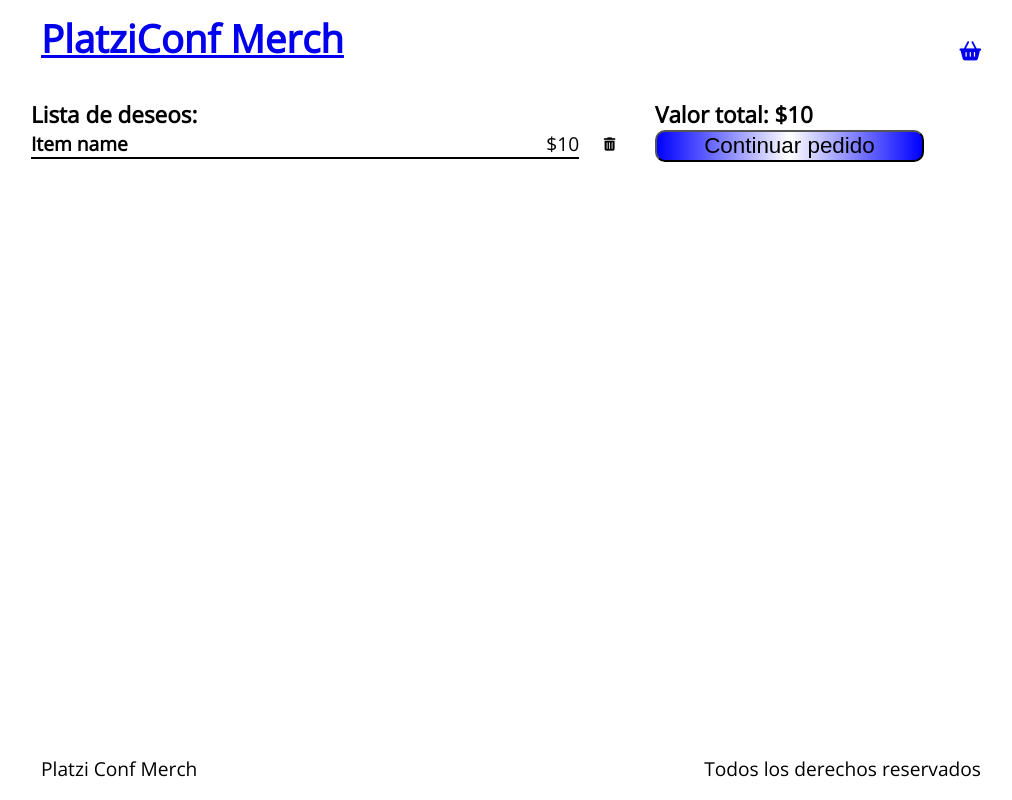
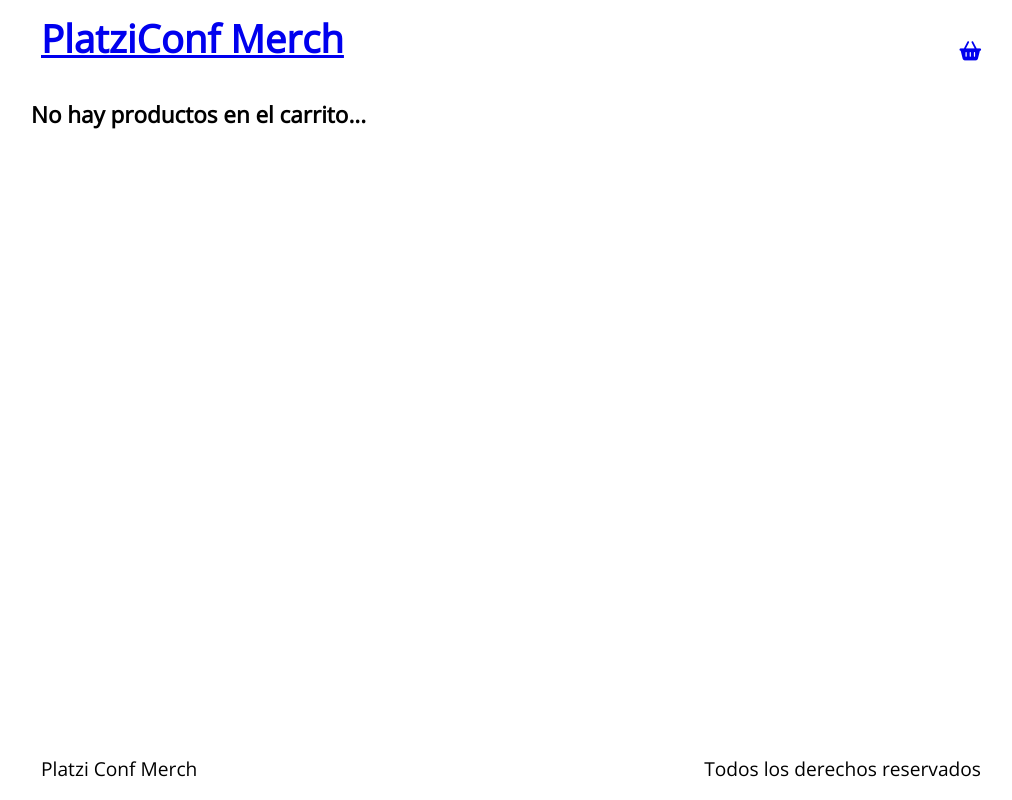
Before and after one commit to juancho20sp/hooks-platzi, a React app: page /checkout in a window 1280 px wide. Shown: the whole page, without its empty margins (129-1141 px from the left). Built offline with nearby package versions, Linux system fonts and the light colour scheme.

Commit message:
Checkout logic added

```diff
--- a/src/components/Header/Header.jsx
+++ b/src/components/Header/Header.jsx
@@ -1,10 +1,18 @@
-import React from 'react';
+import React, { useContext } from 'react';
 import './Header.css';
 
 import { Link } from 'react-router-dom';
 import Routes from '../../routes/routes';
 
+import { AppContext } from '../../context';
+
 const Header = () => {
+  // Traemos el estado global
+  const { state } = useContext(AppContext);
+
+  // Traemos el carrito del estado global
+  const { cart } = state;
+
   return (
     <div className="header">
       <h1 className="header-title">
@@ -14,6 +22,8 @@
         <Link to={Routes.checkout.path}>
           <i className="fas fa-shopping-basket"></i>
         </Link>
+
+        {cart.length > 0 && <div className="header-alert">{cart.length}</div>}
       </div>
     </div>
   );
--- a/src/components/Product/Product.jsx
+++ b/src/components/Product/Product.jsx
@@ -1,7 +1,7 @@
 import React from 'react';
 import './Product.css';
 
-const Product = ({ product }) => {
+const Product = ({ product, handleAddToCart }) => {
   return (
     <div className="products-item">
       {console.log(product)}
@@ -15,7 +15,9 @@
         <p>{product.description}</p>
       </div>
 
-      <button type="button">Comprar</button>
+      <button type="button" onClick={() => handleAddToCart(product)}>
+        Comprar
+      </button>
     </div>
   );
 };
--- a/src/components/Products/Products.jsx
+++ b/src/components/Products/Products.jsx
@@ -1,14 +1,30 @@
-import React from 'react';
+import React, { useContext } from 'react';
 import './Products.css';
 
 import { Product } from '../';
 
-const Products = ({ products }) => {
+import { AppContext } from '../../context';
+
+const Products = () => {
+  // Traemos el estado del AppContext
+  const { state, addToCart } = useContext(AppContext);
+
+  // Traemos los productos del estado
+  const { products } = state;
+
+  const handleAddToCart = (product) => {
+    addToCart(product);
+  };
+
   return (
     <div className="products">
       <div className="products-items">
         {products.map((product) => (
-          <Product key={product.id} product={product}></Product>
+          <Product
+            key={product.id}
+            product={product}
+            handleAddToCart={handleAddToCart}
+          ></Product>
         ))}
       </div>
     </div>
--- a/src/containers/Checkout/Checkout.jsx
+++ b/src/containers/Checkout/Checkout.jsx
@@ -1,33 +1,62 @@
-import React from 'react';
+import React, { useContext } from 'react';
 import './Checkout.css';
 
 import { Link } from 'react-router-dom';
 import Routes from '../../routes/routes';
 
+import { AppContext } from '../../context';
+
 const Checkout = () => {
+  // Treaemos el estado global
+  const { state, removeFromCart } = useContext(AppContext);
+
+  // Traemos el carrito del estado global
+  const { cart } = state;
+
+  const handleRemove = (product) => {
+    removeFromCart(product);
+  };
+
+  const handleSumTotal = () => {
+    const reducer = (accumulator, currentValue) =>
+      accumulator + currentValue.price;
+
+    const sum = cart.reduce(reducer, 0);
+
+    return sum;
+  };
+
   return (
     <div className="checkout">
       <div className="checkout-content">
+        {cart.length > 0 ? (
           <h3>Lista de deseos:</h3>
+        ) : (
+          <h3>No hay productos en el carrito...</h3>
+        )}
 
+        {cart.map((item) => (
           <div className="checkout-item">
             <div className="checkout-element">
-            <h4>Item name</h4>
-            <span>$10</span>
+              <h4>{item.title}</h4>
+              <span>$ {item.price}</span>
             </div>
 
-          <button type="button">
+            <button type="button" onClick={() => handleRemove(item)}>
               <i className="fas fa-trash-alt"></i>
             </button>
           </div>
+        ))}
       </div>
 
+      {cart.length > 0 && (
         <div className="checkout-sidebar">
-        <h3>Valor total: $10</h3>
+          <h3>{`Valor total: $ ${handleSumTotal()}`}</h3>
           <Link to={Routes.information.path}>
             <button type="button">Continuar pedido</button>
           </Link>
         </div>
+      )}
     </div>
   );
 };
--- a/src/containers/Home/Home.jsx
+++ b/src/containers/Home/Home.jsx
@@ -2,13 +2,12 @@
 import './Home.css';
 import initialState from '../../initialState';
 
-// import { Products } from '../../components';
-import Products from '../../components/Products/Products';
+import { Products } from '../../components';
 
 const Home = () => {
   return (
     <div className="home">
-      <Products products={initialState.products}></Products>
+      <Products></Products>
     </div>
   );
 };
--- /dev/null
+++ b/src/context/AppContext.js
@@ -0,0 +1,5 @@
+import React from 'react';
+
+const AppContext = React.createContext({});
+
+export default AppContext;
--- /dev/null
+++ b/src/context/index.js
@@ -0,0 +1 @@
+export { default as AppContext } from './AppContext';
--- /dev/null
+++ b/src/hooks/index.js
@@ -0,0 +1 @@
+export { default as useInitialState } from './useInitialState';
--- /dev/null
+++ b/src/hooks/useInitialState.js
@@ -0,0 +1,31 @@
+import { useState } from 'react';
+
+import initialState from '../initialState';
+
+const useInitialState = () => {
+  const [state, setState] = useState(initialState);
+
+  // Añadir al carrito
+  const addToCart = (payload) => {
+    setState({
+      ...state,
+      cart: [...state.cart, payload],
+    });
+  };
+
+  //   Eliminar del carrito
+  const removeFromCart = (payload) => {
+    setState({
+      ...state,
+      cart: state.cart.filter((item) => item.id !== payload.id),
+    });
+  };
+
+  return {
+    addToCart,
+    removeFromCart,
+    state,
+  };
+};
+
+export default useInitialState;
--- a/src/routes/App/App.jsx
+++ b/src/routes/App/App.jsx
@@ -12,14 +12,24 @@
   NotFound,
 } from '../../containers';
 import { Layout } from '../../components';
+import { useInitialState } from '../../hooks';
+import { AppContext } from '../../context';
 
 const App = () => {
+  // Traemos el estado global
+  const initialState = useInitialState();
+
   return (
+    <AppContext.Provider value={initialState}>
       <BrowserRouter>
         <Layout>
           <Switch>
             <Route exact path={Routes.home.path} component={Home}></Route>
-          <Route exact path={Routes.checkout.path} component={Checkout}></Route>
+            <Route
+              exact
+              path={Routes.checkout.path}
+              component={Checkout}
+            ></Route>
             <Route
               exact
               path={Routes.information.path}
@@ -31,6 +41,7 @@
           </Switch>
         </Layout>
       </BrowserRouter>
+    </AppContext.Provider>
   );
 };
 
```
Lines whose indentation alone changed are shown as unchanged.
